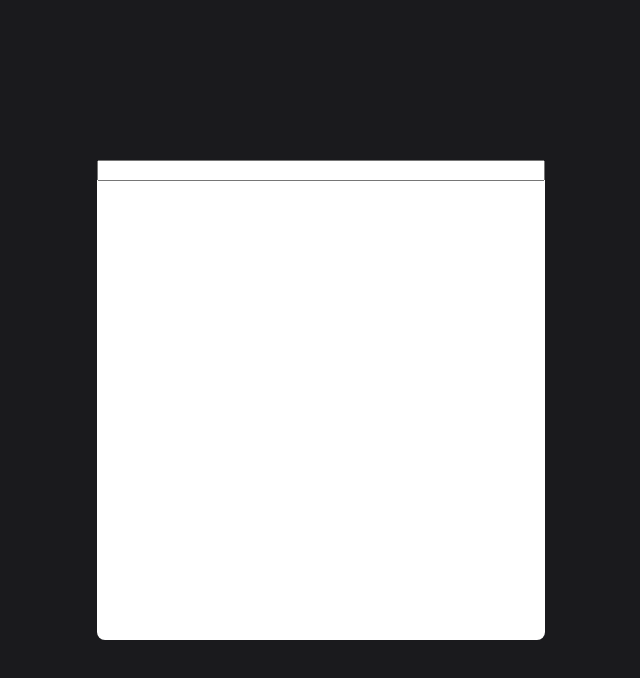
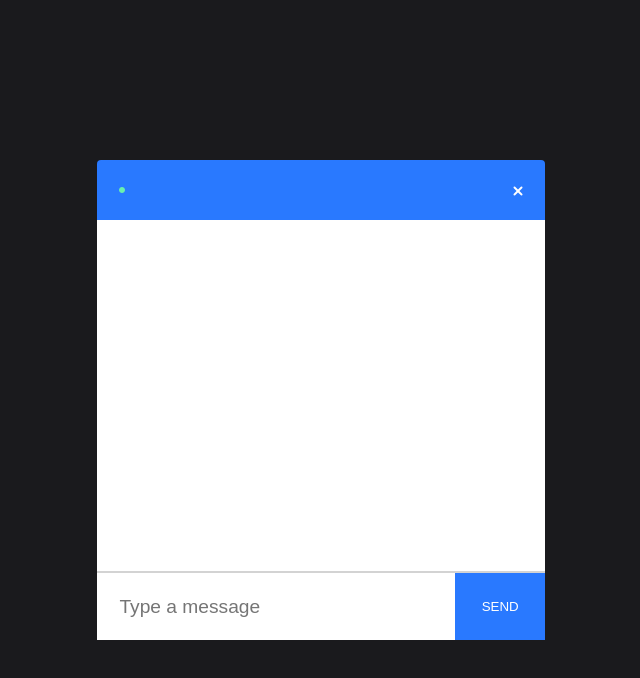
Before and after one commit to Reshad-Hasan/realtime-chat-client, a React (Create React App) app: page /chat in a window 1280 px wide. Shown: the top 678 px of the page, without its empty margins (319-959 px from the left). Built offline with nearby package versions, Linux system fonts and the light colour scheme.

Commit message:
message sending input

```diff
--- a/src/components/Chat/Chat.js
+++ b/src/components/Chat/Chat.js
@@ -3,6 +3,8 @@ import queryString from "query-string";
 import io from "socket.io-client";
 
 import "./Chat.css";
+import InfoBar from "../InfoBar/InfoBar";
+import Input from "../Input/Input";
 
 let socket;
 
@@ -20,7 +22,7 @@ const Chat = ({ location }) => {
     setRoom(data.room);
 
     socket = io(ENDPOINT);
-    socket.emit("join", { name, room }, ( error ) => {
+    socket.emit("join", { name, room }, (error) => {
       if (error)
         alert(error);
     });
@@ -35,21 +37,18 @@ const Chat = ({ location }) => {
   const sendMessage = (event) => {
     event.preventDefault();
 
-    if(message){
-      socket.emit('sendMessage', message, () => setMessage(''));
+    if (message) {
+      socket.emit("sendMessage", message, () => setMessage(""));
     }
-  }
+  };
 
   console.log(message, messages);
 
   return (
     <div className="outerContainer">
       <div className="container">
-        <input
-          value={message}
-          onChange={(e) => setMessage(e.target.value)}
-          onKeyPress={(event => event.key === 'Enter'? sendMessage(event): null)}
-        />
+        <InfoBar room={room} />
+        <Input message={message} setMessage={setMessage} sendMessage={sendMessage} />
       </div>
     </div>
   );
--- /dev/null
+++ b/src/components/InfoBar/InfoBar.css
@@ -0,0 +1,28 @@
+.infoBar {
+    display: flex;
+    align-items: center;
+    justify-content: space-between;
+    background: #2979FF;
+    border-radius: 4px 4px 0 0;
+    height: 60px;
+    width: 100%;
+}
+
+.leftInnerContainer {
+    flex: 0.5;
+    display: flex;
+    align-items: center;
+    margin-left: 5%;
+    color: white;
+}
+
+.rightInnerContainer {
+    display: flex;
+    flex: 0.5;
+    justify-content: flex-end;
+    margin-right: 5%;
+}
+
+.onlineIcon {
+    margin-right: 5%;
+}
--- /dev/null
+++ b/src/components/InfoBar/InfoBar.js
@@ -0,0 +1,22 @@
+import React from 'react';
+
+import './InfoBar.css';
+
+import onlineIcon from '../../icons/onlineIcon.png';
+import closeIcon from '../../icons/closeIcon.png'
+
+const InfoBar = ({room}) => {
+  return (
+    <div className="infoBar">
+      <div className="leftInnerContainer">
+        <img className="onlineIcon" src={onlineIcon} alt="online image"/>
+        <h3>{room}</h3>
+      </div>
+      <div className="rightInnerContainer">
+        <a href="/"><img src={closeIcon} alt="close image"/></a>
+      </div>
+    </div>
+  )
+}
+
+export default InfoBar;
--- /dev/null
+++ b/src/components/Input/Input.css
@@ -0,0 +1,27 @@
+.form {
+    display: flex;
+    border-top: 2px solid #D3D3D3;
+}
+
+.input {
+    border: none;
+    border-radius: 0;
+    padding: 5%;
+    width: 80%;
+    font-size: 1.2em;
+}
+
+input:focus, textarea:focus, select:focus{
+    outline: none;
+}
+
+.sendButton {
+    color: #fff !important;
+    text-transform: uppercase;
+    text-decoration: none;
+    background: #2979FF;
+    padding: 20px;
+    display: inline-block;
+    border: none;
+    width: 20%;
+}
--- /dev/null
+++ b/src/components/Input/Input.js
@@ -0,0 +1,24 @@
+import React from "react";
+
+import "./Input.css";
+
+const Input = ({ message, setMessage, sendMessage }) => {
+  return (
+
+    <form className="form">
+      <input
+        className="input"
+        type="text"
+        placeholder="Type a message"
+        value={message}
+        onChange={(e) => setMessage(e.target.value)}
+        onKeyPress={(event => event.key === "Enter" ? sendMessage(event) : null)}
+      />
+      <button className="sendButton" onClick={(event) => sendMessage(event)}>
+        Send
+      </button>
+    </form>
+  );
+};
+
+export default Input;
```
Also changed, not shown: src/icons/closeIcon.png (added), src/icons/onlineIcon.png (added).
